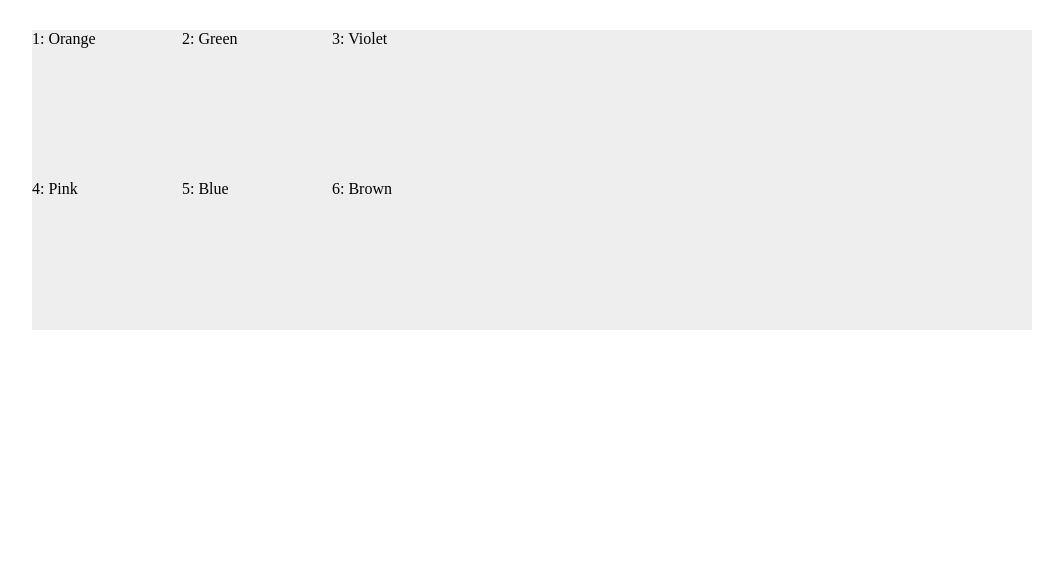
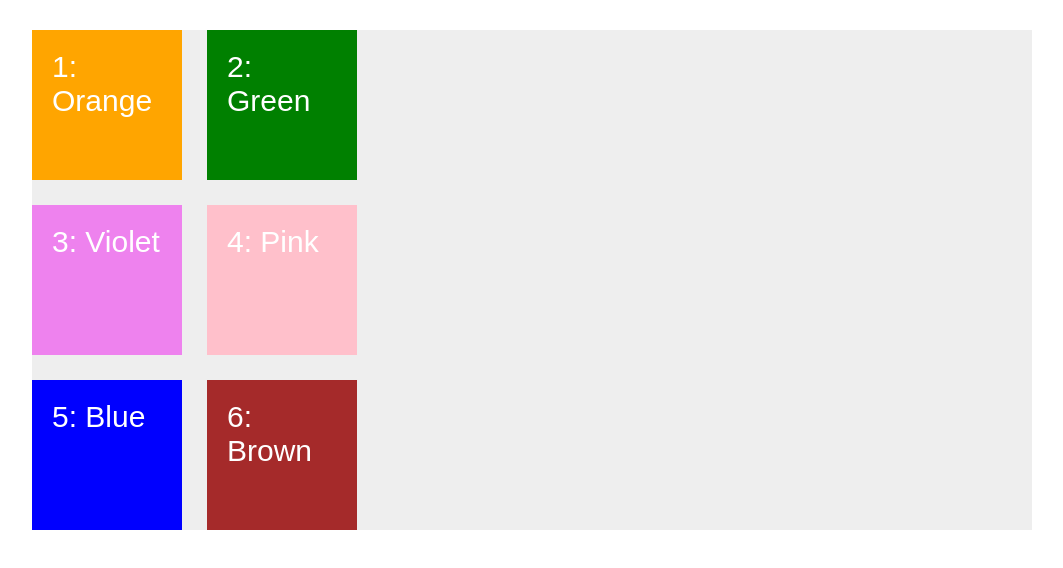
Before and after one commit to markopo/cssgrid, a plain HTML site: page index.html in a window 1280 px wide. Shown: the whole page, without its empty margins (108-1171 px from the left). Drawn offline with Linux system fonts and the light colour scheme.

Commit message:
Grid rows

```diff
--- a/index.html
+++ b/index.html
@@ -10,8 +10,43 @@
             margin: 30px auto;
 
             display: grid;
-            grid-template-rows: 150px 150px;
-            grid-template-columns: 150px 150px 150px;
+            grid-template-rows: 150px 150px 150px;
+            grid-template-columns: 150px 150px;
+            /*grid-row-gap: 20px;*/
+            /*grid-column-gap: 20px;*/
+
+            grid-gap: 25px;
+        }
+
+        .item {
+            padding: 20px;
+            font-size: 30px;
+            font-family: sans-serif;
+            color: #fff;
+        }
+
+        .item--1 {
+            background: orange;
+        }
+
+        .item--2 {
+            background: green;
+        }
+
+        .item--3 {
+            background: violet;
+        }
+
+        .item--4 {
+            background: pink;
+        }
+
+        .item--5 {
+            background: blue;
+        }
+
+        .item--6 {
+            background: brown;
         }
     </style>
 </head>
```
